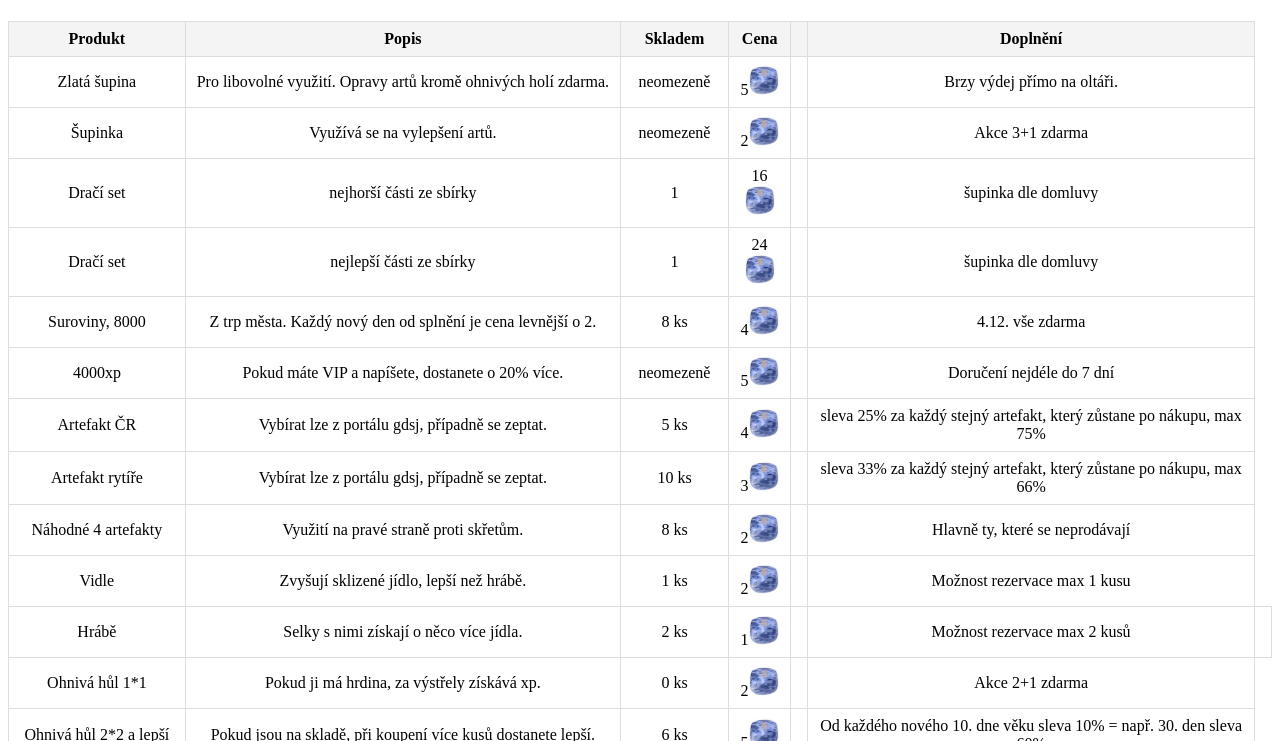
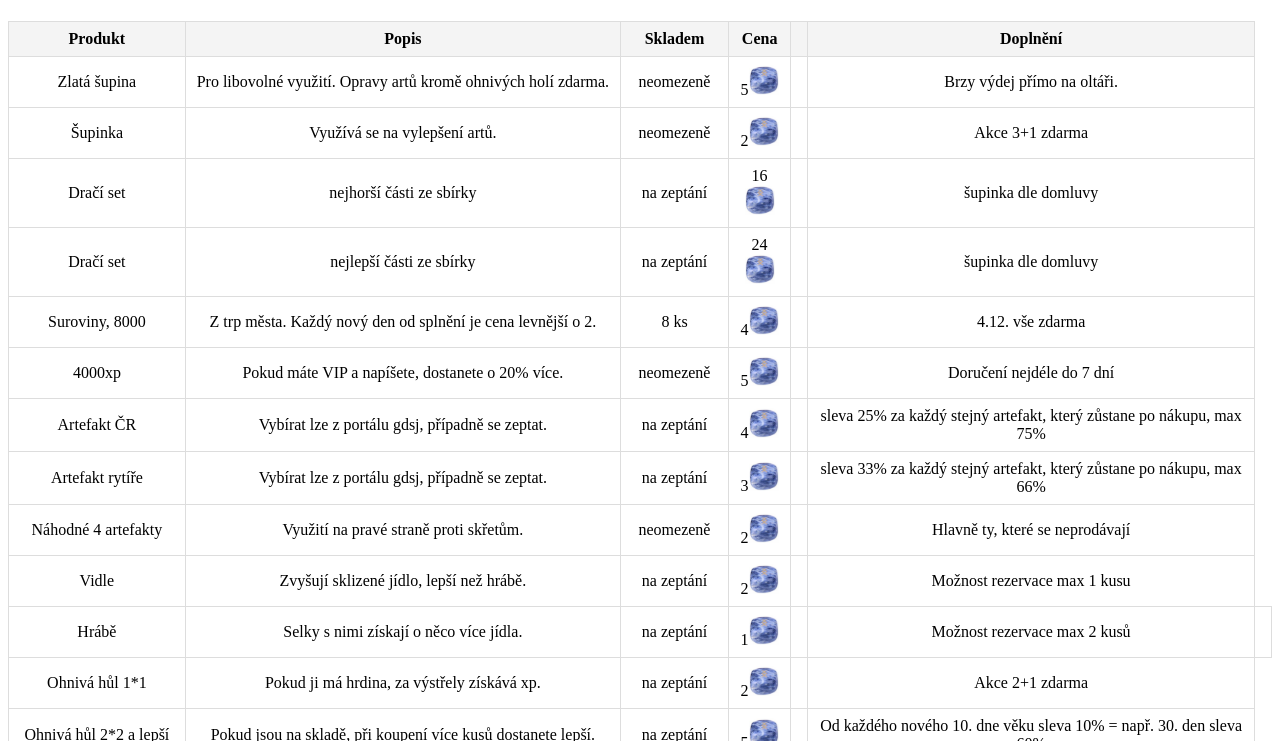
Before and after one commit to Dejviik01/Mestane_S5_ph, a plain HTML site: page Klanový obchod.html in a window 1280 px wide. Shown: the part 59-800 px from the top of the page. Drawn offline with Linux system fonts and the light colour scheme.

Commit message:
Add files via upload

```diff
--- a/Klanový obchod.html
+++ b/Klanový obchod.html
@@ -56,14 +56,14 @@
             <tr>
                 <td>Dračí set</td>
                 <td>nejhorší části ze sbírky</td>
-                <td>1</td>
+                <td>na zeptání</td>
                 <td>16<img src="vscode/obrázky/runa.JPG" alt="Runa"></td>
                 <td></td>
                 <td>šupinka dle domluvy</td>
             </tr>
             <td>Dračí set</td>
             <td>nejlepší části ze sbírky</td>
-            <td>1</td>
+            <td>na zeptání</td>
             <td>24<img src="vscode/obrázky/runa.JPG" alt="Runa"></td>
             <td></td>
             <td>šupinka dle domluvy</td>
@@ -87,7 +87,7 @@
             <tr>
                 <td>Artefakt ČR</td>
                 <td>Vybírat lze z portálu gdsj, případně se zeptat.</td>
-                <td>5 ks</td>
+                <td>na zeptání</td>
                 <td>4<img src="vscode/obrázky/runa.JPG" alt="Runa"></td>
                 <td></td>
                 <td>sleva 25% za každý stejný artefakt, který zůstane po nákupu, max 75%</td>
@@ -95,7 +95,7 @@
             <tr>
                 <td>Artefakt rytíře</td>
                 <td>Vybírat lze z portálu gdsj, případně se zeptat.</td>
-                <td>10 ks</td>
+                <td>na zeptání</td>
                 <td>3<img src="vscode/obrázky/runa.JPG" alt="Runa"></td>
                 <td></td>
                 <td>sleva 33% za každý stejný artefakt, který zůstane po nákupu, max 66%</td>
@@ -103,7 +103,7 @@
             <tr>
                 <td>Náhodné 4 artefakty</td>
                 <td>Využití na pravé straně proti skřetům.</td>
-                <td>8 ks</td>
+                <td>neomezeně</td>
                 <td>2<img src="vscode/obrázky/runa.JPG" alt="Runa"></td>
                 <td></td>
                 <td>Hlavně ty, které se neprodávají</td>
@@ -111,7 +111,7 @@
             <tr>
                 <td>Vidle</td>
                 <td>Zvyšují sklizené jídlo, lepší než hrábě.</td>
-                <td>1 ks</td>
+                <td>na zeptání</td>
                 <td>2<img src="vscode/obrázky/runa.JPG" alt="Runa"></td>
                 <td></td>
                 <td>Možnost rezervace max 1 kusu</td>
@@ -119,7 +119,7 @@
             <tr>
                 <td>Hrábě</td>
                 <td>Selky s nimi získají o něco více jídla. </td>
-                <td>2 ks</td>
+                <td>na zeptání</td>
                 <td>1<img src="vscode/obrázky/runa.JPG" alt="Runa"></td>
                 <td></td>
                 <td>Možnost rezervace max 2 kusů<td>
@@ -127,7 +127,7 @@
             <tr>
                 <td>Ohnivá hůl 1*1</td>
                 <td>Pokud ji má hrdina, za výstřely získává xp.</td>
-                <td>0 ks</td>
+                <td>na zeptání</td>
                 <td>2<img src="vscode/obrázky/runa.JPG" alt="Runa"></td>
                 <td></td>
                 <td>Akce 2+1 zdarma</td>
@@ -135,7 +135,7 @@
             <tr>
                 <td>Ohnivá hůl 2*2 a lepší</td>
                 <td>Pokud jsou na skladě, při koupení více kusů dostanete lepší.</td>
-                <td>6 ks</td>
+                <td>na zeptání</td>
                 <td>5<img src="vscode/obrázky/runa.JPG" alt="Runa"></td>
                 <td></td>
                 <td>Od každého nového 10. dne věku sleva 10% = např. 30. den sleva 60%</td>
```
Also changed, not shown: Jak získat runy do obchodu.html (+7 -12 lines), Soutěže.html (+1 -0 lines), soutěž v uplácení.JPG (added).
